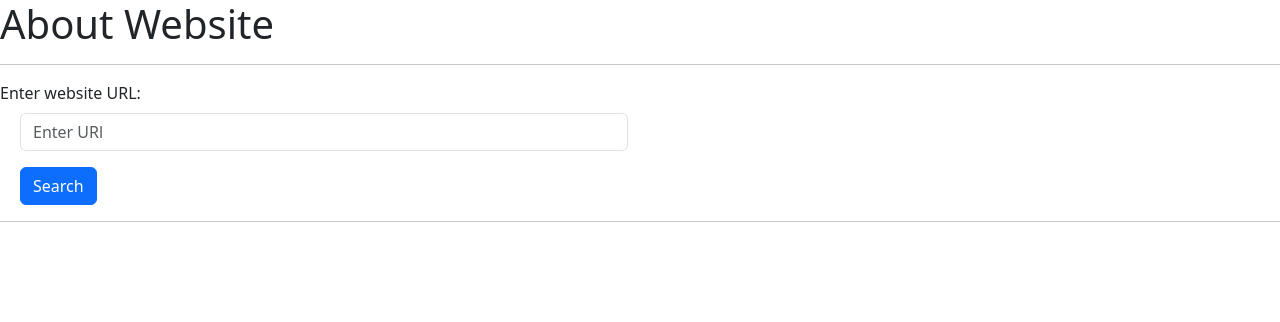
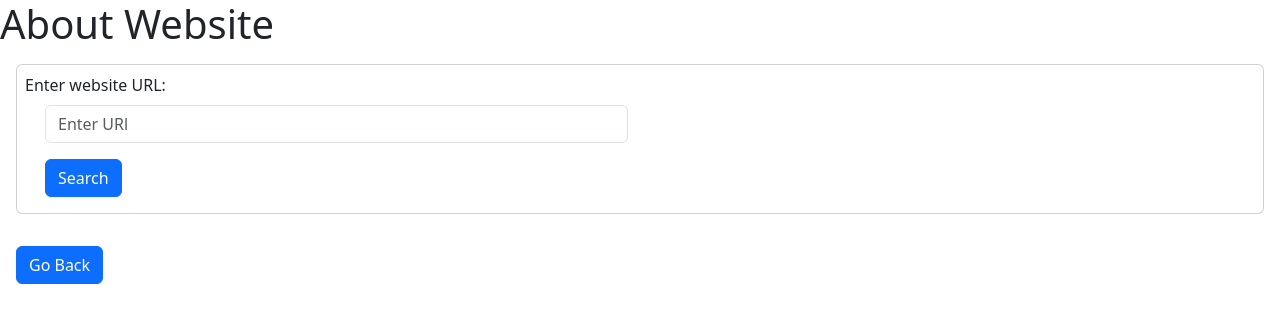
Before and after one commit to thisisrow/KnowJoy, a React (Vite) app in the folder multi-feature/: page /AboutWebsite in a window 1280 px wide. Shown: the top 322 px of the page. Built offline with nearby package versions, Linux system fonts and the light colour scheme.

Commit message:
AboutWebsite done

```diff
--- a/multi-feature/src/Component/About/AboutAnimal.jsx
+++ b/multi-feature/src/Component/About/AboutAnimal.jsx
@@ -1,8 +1,10 @@
 import React, { useState } from 'react';
 import "bootstrap/dist/css/bootstrap.min.css";
 import axios from "axios";
+import { useNavigate } from 'react-router-dom';
 
 function AboutAnimal() {
+    const navigate = useNavigate();
     const [animal, setAnimal] = useState(null);
     const [name, setName] = useState('');
 
@@ -79,6 +81,9 @@ function AboutAnimal() {
             ) : (
                 name && <p className="text-danger">No data found for "{name}".</p>
             )}
+            <div className="btn btn-primary m-3" onClick={() => navigate('/')}>
+                Go Back
+            </div>
         </div>
     );
 }
--- a/multi-feature/src/Component/About/AboutWebsite.jsx
+++ b/multi-feature/src/Component/About/AboutWebsite.jsx
@@ -1,17 +1,24 @@
 import React, { useEffect, useState } from 'react';
 import "bootstrap/dist/css/bootstrap.min.css";
 import axios from "axios";
+import { useNavigate } from 'react-router-dom';
 
 function AboutWebsite() {
+    const navigate = useNavigate();
     const [url, setUrl] = useState('');
     const [data, setDate] = useState(null);
 
     const feachData = async (url) => {
         try {
-            const responce = await axios.get(`https://api.api-ninjas.com/v1/whois?domain=${url}`)
+            const responce = await axios.get(`https://api.api-ninjas.com/v1/whois?domain=${url}`,
+                {
+                    headers: {
+                        "X-Api-Key": "mFoJ26zBZ5TIRxhiJCzmMA==JJMyAVy3EXSdZvLh",
+                    }
+                }
+            )
             setDate(responce.data);
-            console.log("recived data",url)
-            console.log("data",responce.data)
+            console.log("data", responce.data)
         } catch (error) {
             console.log('erroe in getting data'.error);
             setDate(null);
@@ -21,24 +28,21 @@ function AboutWebsite() {
 
     const handelSubmit = (e) => {
         e.preventDefault();
-        if(url){
-            const value=url.find('.');
-            if(value){
-                feachData(value);
+        const urlPattern = /^([\da-z\.-]+)\.([a-z\.]{2,6})([\/\w \.-]*)*\/?$/;
+
+        if (urlPattern.test(url)) {
+            feachData(url);
         } else {
-                alert("Invalid URL")
+            console.log("Invalid URL");
+            return;
         }
-        }
-        console.log("Submit clicked",url)
-        // feachData(url);
     };
 
     return (<>
         <h1>About Website</h1>
 
-        <form onSubmit={handelSubmit}>
-            <hr/>
-                <label htmlFor="url">Enter website URL:</label>
+        <form onSubmit={handelSubmit} className='m-3 p-2 card'>
+            <label htmlFor="url ">Enter website URL:</label>
             <div className="row m-2">
                 <div className="col-xl-6">
                     <input
@@ -51,8 +55,25 @@ function AboutWebsite() {
                     <button type="submit" className="btn btn-primary mt-3">Search</button>
                 </div>
             </div>
-            <hr/>
         </form>
+
+        <div className="constaner">
+            {data && <div className="row">
+                <div className=" card col-md-8 m-4 p-2">
+                    <h4>Domain Name:{data.domain_name}</h4>
+                    <h6>Registrar :{data.registrar}</h6>
+                    <h6>Who is server :{data.whois_server}</h6>
+                    <h6>Update date :{data.updated_date}</h6>
+                    <h6>Expiration date :{data.expiration_date}</h6>
+                    <h6>servers :{data.name_servers.join(" , ")}</h6>
+                    <h6>DNS :{data.dnssec}</h6>
+              </div>
+            </div>
+            }
+        </div>
+        <div className="btn btn-primary m-3" onClick={() => navigate('/')}>
+                Go Back
+            </div>
     </>
     )
 }
--- a/multi-feature/src/Component/Joke/ChuckNorrisJoke.jsx
+++ b/multi-feature/src/Component/Joke/ChuckNorrisJoke.jsx
@@ -35,7 +35,7 @@ const ChuckNorrisJoke = () => {
                     )}
                 </div>
             </div>
-            <div className="btn btn-primary m-3" onClick={() => navigate(-1)}>
+            <div className="btn btn-primary m-3" onClick={() => navigate('/')}>
                 Go Back
             </div>
         </div>
--- a/multi-feature/src/Component/Joke/DadJokes.jsx
+++ b/multi-feature/src/Component/Joke/DadJokes.jsx
@@ -39,7 +39,7 @@ const DadJokes = () => {
                     <p className="card-text">{dadJoke}</p>
                 </div>
             </div>
-            <div className="btn btn-primary m-3" onClick={() => navigate(-1)}>
+            <div className="btn btn-primary m-3" onClick={() => navigate('/')}>
                 Go Back
             </div>
         </div>
```
Lines whose indentation alone changed are shown as unchanged.
